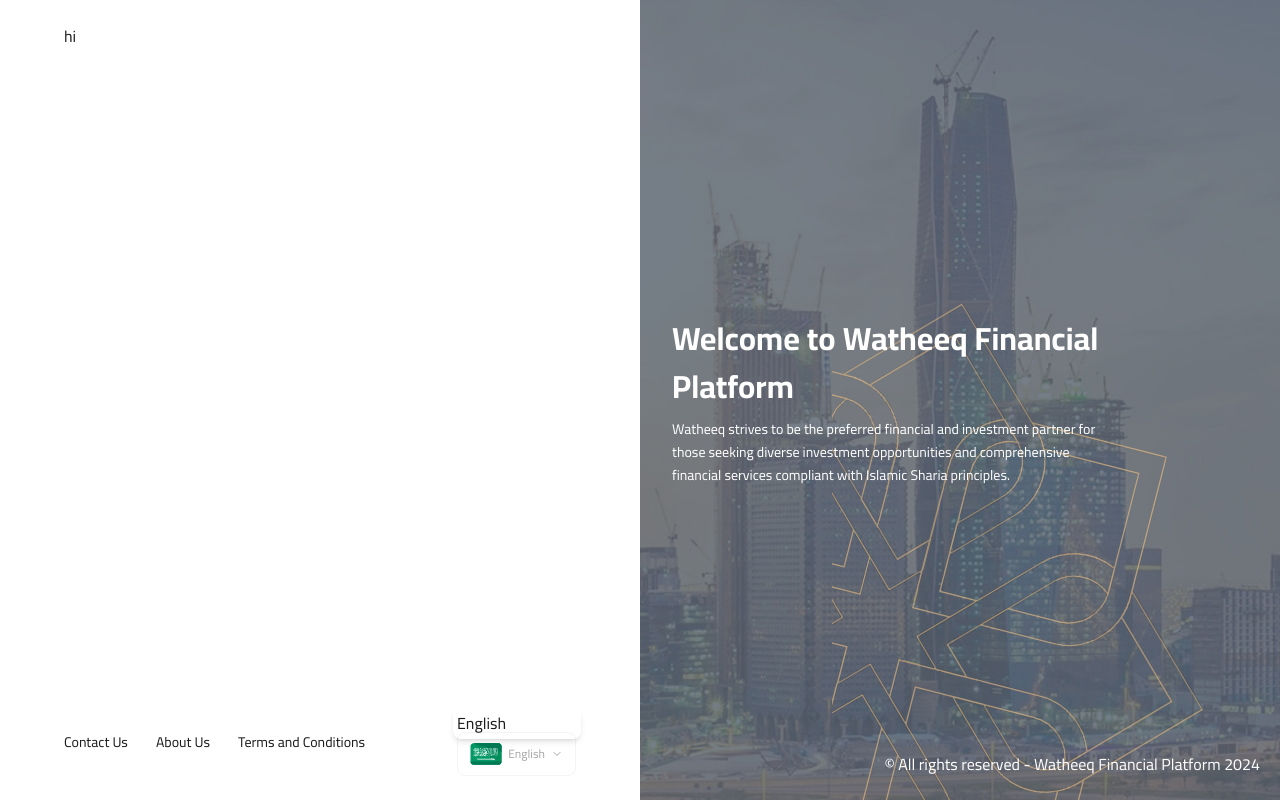
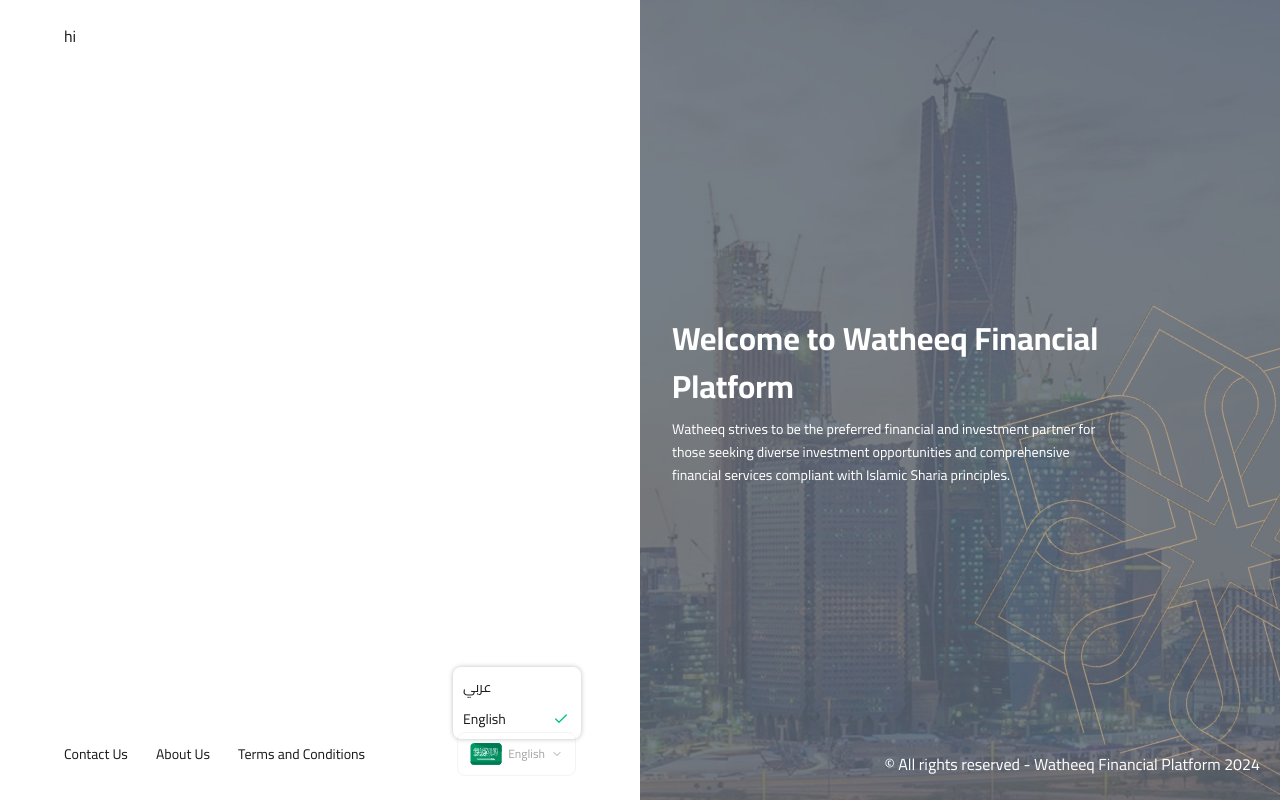
Before and after one commit to EmanRadwan114/watheeq, a Next.js app: page /en in a window 1280 px wide. Both pictures are taken after a click on the button "English". Built offline with nearby package versions, Linux system fonts and the light colour scheme.

Commit message:
style language switch

```diff
--- a/src/app/[locale]/globals.css
+++ b/src/app/[locale]/globals.css
@@ -33,7 +33,7 @@
 
   /* gray colors */
   --dark: #1d1f1f;
-  --gray-700:#8F8F8F;
+  --gray-700: #8f8f8f;
   --gray-600: #333333;
   --gray-500: #444444;
   --gray-400: #666666;
@@ -144,7 +144,6 @@
   }
 }
 
-
 /* font utilities */
 @utility heading-1 {
   @apply text-h1;
--- a/src/components/ui/dropdown-menu.tsx
+++ b/src/components/ui/dropdown-menu.tsx
@@ -2,7 +2,7 @@
 
 import * as React from "react";
 import * as DropdownMenuPrimitive from "@radix-ui/react-dropdown-menu";
-import { CheckIcon, ChevronRightIcon, CircleIcon } from "lucide-react";
+import { Check, CheckIcon, ChevronRightIcon } from "lucide-react";
 
 import { cn } from "@/lib/utils";
 import { useLocale } from "next-intl";
@@ -50,7 +50,7 @@
         data-slot="dropdown-menu-content"
         sideOffset={sideOffset}
         className={cn(
-          "bg-popover text-popover-foreground data-[state=open]:animate-in data-[state=closed]:animate-out data-[state=closed]:fade-out-0 data-[state=open]:fade-in-0 data-[state=closed]:zoom-out-95 data-[state=open]:zoom-in-95 data-[side=bottom]:slide-in-from-top-2 data-[side=left]:slide-in-from-right-2 data-[side=right]:slide-in-from-left-2 data-[side=top]:slide-in-from-bottom-2 z-50 max-h-(--radix-dropdown-menu-content-available-height) min-w-32 origin-(--radix-dropdown-menu-content-transform-origin) overflow-x-hidden overflow-y-auto rounded-md p-1 shadow-md",
+          "bg-popover text-popover-foreground data-[state=open]:animate-in data-[state=closed]:animate-out data-[state=closed]:fade-out-0 data-[state=open]:fade-in-0 data-[state=closed]:zoom-out-95 data-[state=open]:zoom-in-95 data-[side=bottom]:slide-in-from-top-2 data-[side=left]:slide-in-from-right-2 data-[side=right]:slide-in-from-left-2 data-[side=top]:slide-in-from-bottom-2 z-50 max-h-(--radix-dropdown-menu-content-available-height) min-w-32 origin-(--radix-dropdown-menu-content-transform-origin) overflow-x-hidden overflow-y-auto rounded-md p-1 shadow-[0_0_5px_0_rgba(0,0,0,0.25)]",
           className,
         )}
         {...props}
@@ -136,14 +136,14 @@
     <DropdownMenuPrimitive.RadioItem
       data-slot="dropdown-menu-radio-item"
       className={cn(
-        "focus:bg-accent focus:text-accent-foreground relative flex cursor-default items-center gap-2 rounded-sm py-1.5 pr-2 pl-8 text-sm outline-hidden select-none data-[disabled]:pointer-events-none data-[disabled]:opacity-50 [&_svg]:pointer-events-none [&_svg]:shrink-0 [&_svg:not([class*='size-'])]:size-4",
+        "focus:bg-dark-200 relative flex items-center justify-between gap-2 rounded-sm p-1.5 text-sm outline-hidden data-disabled:pointer-events-nonedata-[disabled]:opacity-50 [&_svg]:pointer-events-none [&_svg]:shrink-0 [&_svg:not([class*='size-'])]:size-4 cursor-pointer",
         className,
       )}
       {...props}
     >
-      <span className="pointer-events-none absolute left-2 flex size-3.5 items-center justify-center">
+      <span className="pointer-events-none absolute end-2 flex items-center justify-center">
         <DropdownMenuPrimitive.ItemIndicator>
-          <CircleIcon className="size-2 fill-current" />
+          <Check className="size-4 text-brand-green" size={16} />
         </DropdownMenuPrimitive.ItemIndicator>
       </span>
       {children}
--- a/src/features/auth/components/shared/AuthDesign.tsx
+++ b/src/features/auth/components/shared/AuthDesign.tsx
@@ -2,7 +2,7 @@
 import arabicDesignImg from "@/assets/images/arabic-design.png";
 import shadingImg from "@/assets/images/shading.jpg";
 import Image from "next/image";
-import { useTranslations } from "next-intl";
+import { useLocale, useTranslations } from "next-intl";
 import LanguageSwitch from "./LanguageSwitch";
 import saudiFlag from "@/assets/icons/saudi-arabia.svg";
 
@@ -12,6 +12,7 @@
 
 const AuthDesign: React.FC<IProps> = ({ children }) => {
   const t = useTranslations("auth");
+  const local = useLocale();
 
   const footerItems = t.raw("footer") as Array<{ id: string; label: string }>;
 
@@ -26,11 +27,11 @@
             <div>{children}</div>
 
             {/* form footer */}
-            <div className="flex mt-auto justify-between">
+            <div className="flex mt-auto justify-between items-center">
               {/* items */}
               <ul className="flex gap-7">
                 {footerItems.map((item) => (
-                  <li className="body-md-regular" key={item.id}>
+                  <li className="body-md-regular cursor-pointer" key={item.id}>
                     {item.label}
                   </li>
                 ))}
@@ -62,7 +63,7 @@
           <Image
             src={arabicDesignImg}
             alt="arabic design"
-            className="absolute top-1/4 start-[30%]"
+            className={`absolute top-[28%] start-[37%] 2xl:start-[45%]! ${local === "en" ? "rotate-240" : "rotate-0"} `}
           />
 
           {/* welcome msg */}
--- a/src/features/auth/components/shared/LanguageSwitch.tsx
+++ b/src/features/auth/components/shared/LanguageSwitch.tsx
@@ -3,16 +3,13 @@
 import {
   DropdownMenu,
   DropdownMenuContent,
-  DropdownMenuItem,
   DropdownMenuTrigger,
+  DropdownMenuRadioGroup,
+  DropdownMenuRadioItem,
 } from "@/components/ui/dropdown-menu";
 import { useRouter, usePathname } from "@/i18n/navigation";
 import { useLocale, useTranslations } from "next-intl";
 import { ChevronDown } from "lucide-react";
-import {
-  DropdownMenuRadioGroup,
-  DropdownMenuRadioItem,
-} from "@radix-ui/react-dropdown-menu";
 
 interface IProps {
   translationKey: string;
@@ -54,7 +51,9 @@
             value={locale}
             onValueChange={(value) => router.push(pathname, { locale: value })}
           >
-            <DropdownMenuRadioItem value="ar"></DropdownMenuRadioItem>
+            <DropdownMenuRadioItem value="ar">
+              {t("language.arabic")}
+            </DropdownMenuRadioItem>
             <DropdownMenuRadioItem value="en">
               {t("language.english")}
             </DropdownMenuRadioItem>
```
Also changed, not shown: src/assets/images/arabic-design.png.
